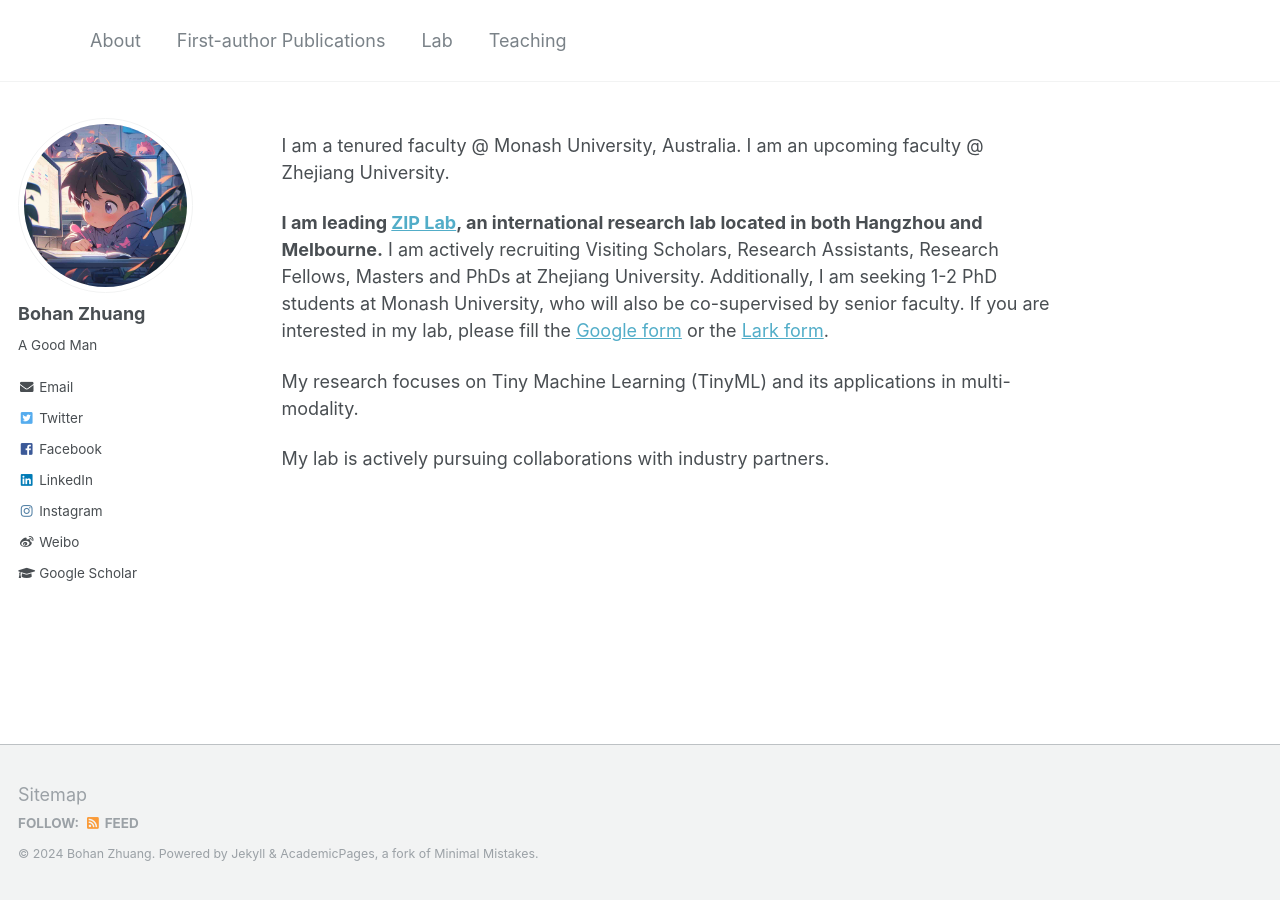
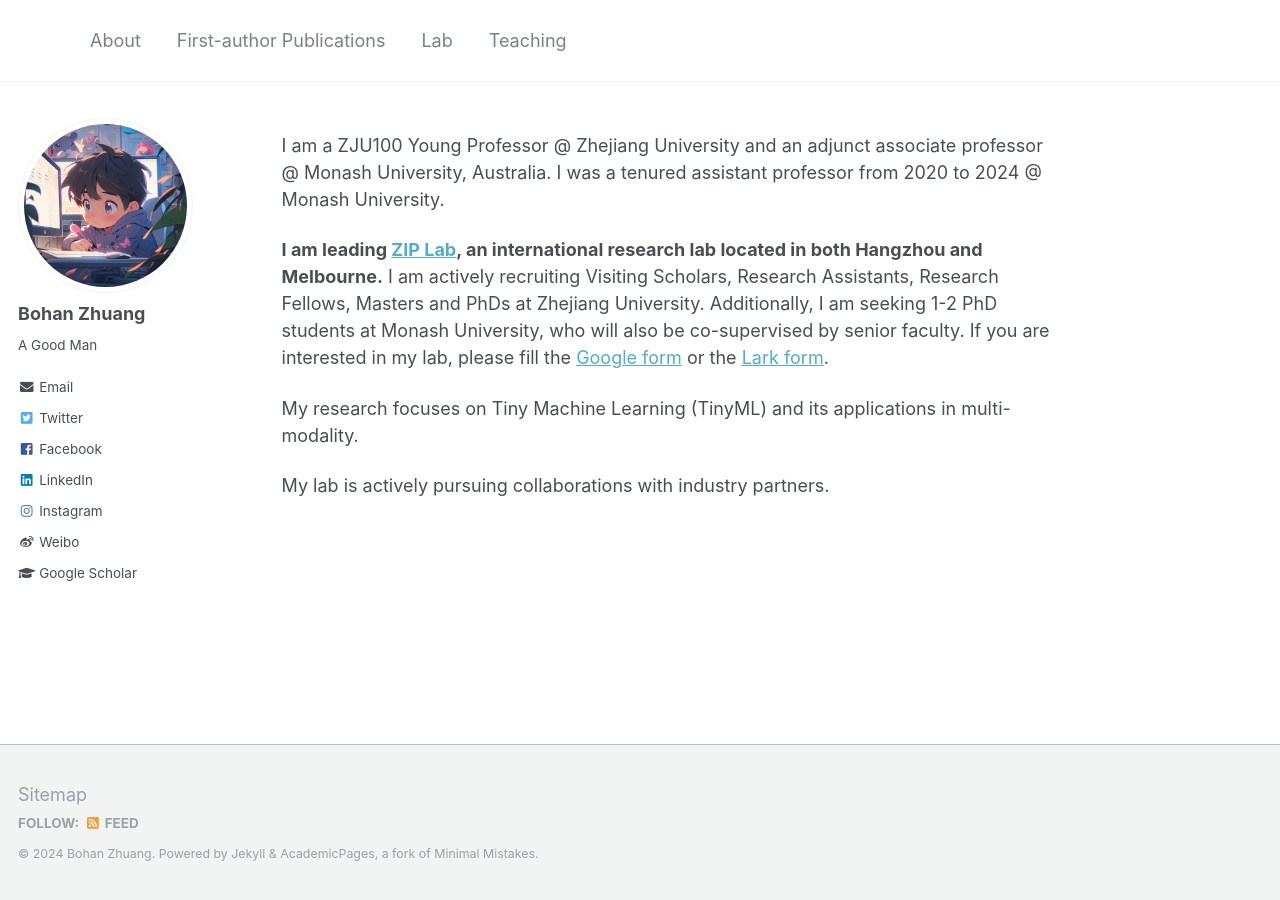
Before and after one commit to bohanzhuang/bohanzhuang.github.io, a Jekyll site: the page built from _pages/about.md, in a window 1280 px wide. Built offline with Jekyll 4.4.1, drawn with Linux system fonts in a browser that asks for light colours.

Commit message:
Update about.md

```diff
--- a/_pages/about.md
+++ b/_pages/about.md
@@ -8,7 +8,7 @@ redirect_from:
   - /about.html
 ---
 
-I am a tenured faculty @ Monash University, Australia. I am an upcoming faculty @ Zhejiang University.
+I am a ZJU100 Young Professor @ Zhejiang University and an adjunct associate professor @ Monash University, Australia. I was a tenured assistant professor from 2020 to 2024 @ Monash University.
 
 **I am leading [ZIP Lab](https://ziplab.github.io/), an international research lab located in both Hangzhou and Melbourne.** I am actively recruiting Visiting Scholars, Research Assistants, Research Fellows, Masters and PhDs at Zhejiang University. Additionally, I am seeking 1-2 PhD students at Monash University, who will also be co-supervised by senior faculty. If you are interested in my lab, please fill the [Google form](https://forms.gle/UoR8B19y2NsjtGRJ6) or the [Lark form](https://mxvxosxi7l.larksuite.com/share/base/form/shrusYz7yBXxAJuWfjkYVy5ZVee).
 
```
